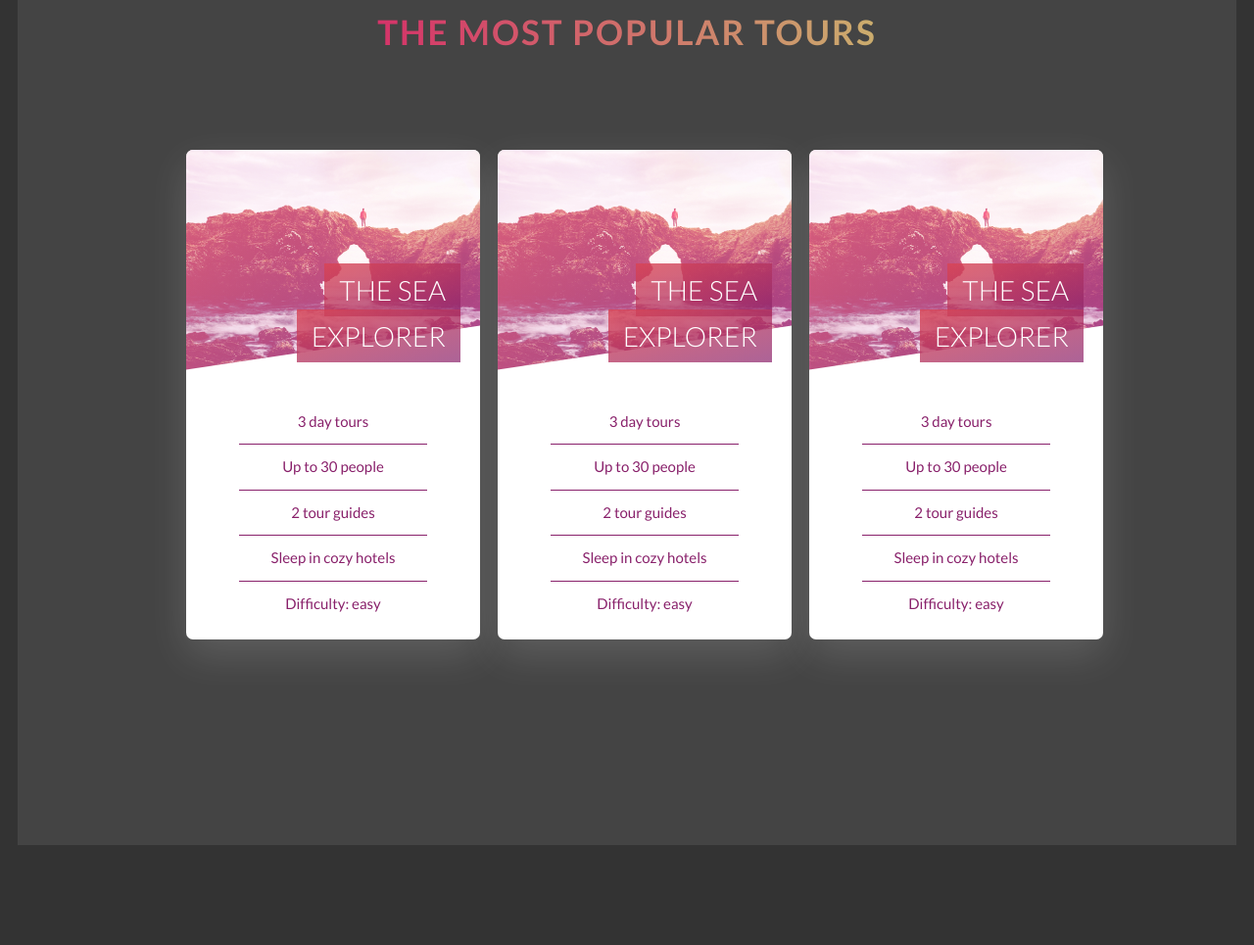
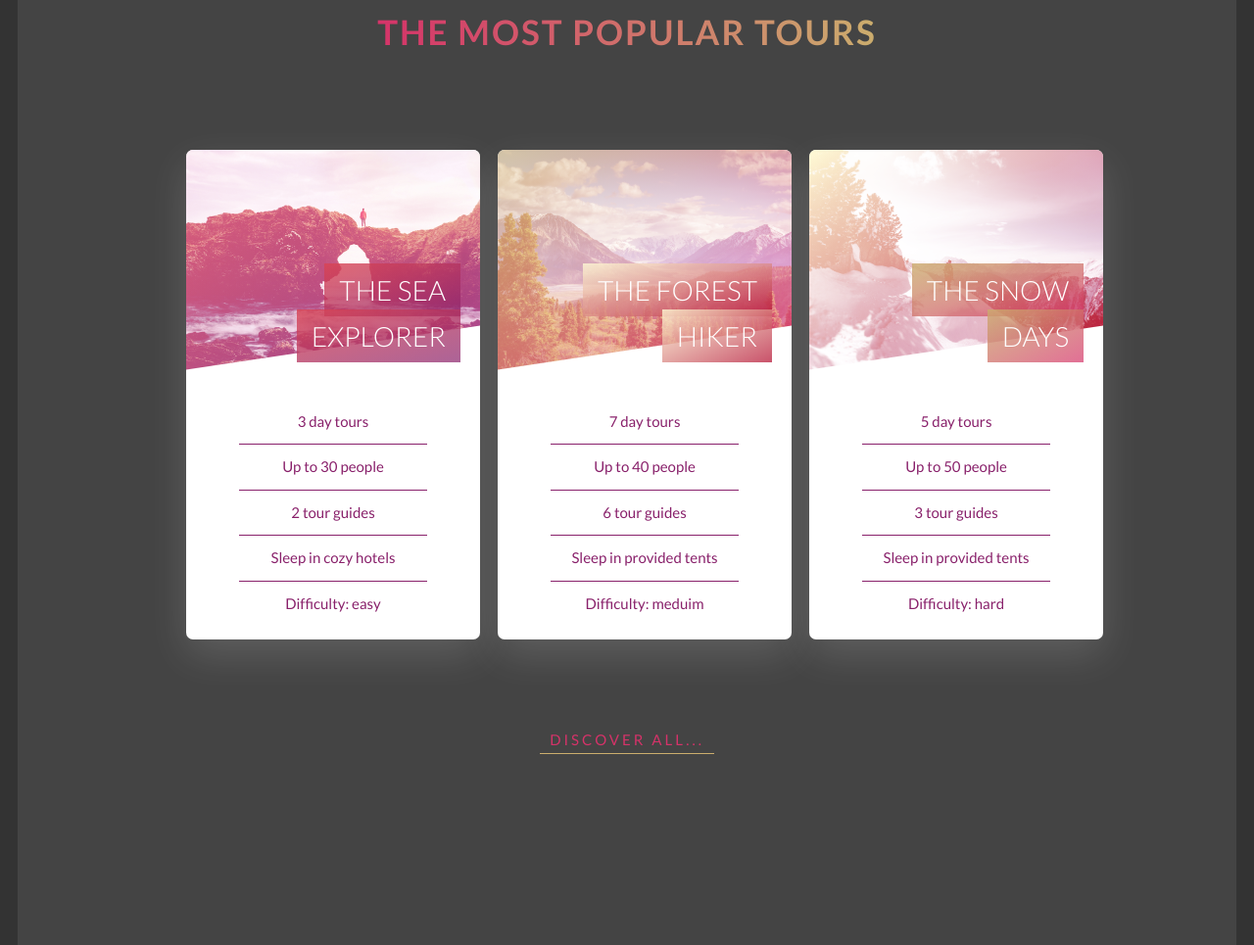
Before and after one commit to Souflogi/WeTravel, a website: page index.html in a window 1280 px wide. Shown: the part 2309-3274 px from the top of the page at 98% size. Before the commit the page ends 3190 px from the top, so only its background shows below. Drawn offline with Linux system fonts and the light colour scheme.

Commit message:
Progress

```diff
--- a/components/_button.scss
+++ b/components/_button.scss
@@ -25,24 +25,33 @@
   }
 
   .btn-text {
-      color: var(--primary-dark);
-      border-bottom: 1px solid var(--primary-light);
+
       padding: .5rem 1rem;
       align-self: flex-start;
-
       font-size: 1.5rem;
       position: relative;
       background: none;
       z-index: 1;
 
-      &:hover{
+      &-1{
+        color: var(--primary-dark);
+        border-bottom: 1px solid var(--primary-light);
+      }
+      &-1:hover{
         color: var(--primary-light);
+      }
+      &-2{
+        padding: 1rem 2rem;
+        color: var(--primary-light);
+        border-bottom: 1px solid var(--primary-light);
+      }
+      &-2:hover{
+        color: var(--primary-dark);
       }
 
       &:before {
         content: "";
         position: absolute;
-        background: var(--primary-dark);
         bottom: 0;
         left: 0;
         right:100%;
@@ -53,4 +62,10 @@
       &:hover:before {
         right: 0;
       }
+      &-1::before{
+        background: var(--primary-dark);
+      }
+      &-2::before{
+        background: var(--primary-light);
+      }
   }
--- a/components/_card.scss
+++ b/components/_card.scss
@@ -66,6 +66,16 @@
                 linear-gradient(to right bottom, var(--color-secondary-light), var(--color-secondary-dark)),
                 url(../img/nat-5.jpg);
         }
+        &--2 {
+            background-image:
+             linear-gradient(to right bottom, var(--primary-light), var(--primary-dark)),
+                url(../img/nat-6.jpg);
+        }
+        &--3 {
+            background-image:
+             linear-gradient(to right bottom, var(--color-tertiary-light), var(--color-tertiary-dark)),
+                url(../img/nat-7.jpg);
+        }
     }
 
     &__heading {
@@ -87,6 +97,14 @@
         &--1 {
             background-image:
                 linear-gradient(to right bottom, rgba(#DA4453, .8), rgba(#89216B, .7));
+        }
+        &--2 {
+            background-image:
+                linear-gradient(to right bottom, rgba(#fffbd5, .8), rgba(#b20a2c, .7));
+        }
+        &--3 {
+            background-image:
+                linear-gradient(to right bottom, rgba(#cbad6d, .8), rgba(#d53369, .7));
         }
     }
 
@@ -112,4 +130,27 @@
             }
         }
     }
+
+    &__cta {
+
+
+
+       position: absolute;
+       top: 50%;
+       left: 50%;
+       transform: translate(-50%,-50%);
+    }
+    &__price-box{
+        text-align: center;
+        margin-bottom: 4rem;
+
+    }
+    &__price-only{
+font-size: 1.4rem;
+text-transform:uppercase;
+    }
+    &__price-value{
+        font-size: 6rem;
+        font-weight: 100;
+    }
 }
--- a/index.html
+++ b/index.html
@@ -52,7 +52,7 @@
           <p class="paragraph">
             Lorem ipsum dolor sit amet consectetur adipisicing elit. Perspiciatis doloremque ipsa aperiam, veritatis
             vitae blanditiis? Vitae .</p>
-          <a href="#" class="btn btn-text"> Learn More &rarr;</a>
+          <a href="#" class="btn btn-text  btn-text-1"> Learn More &rarr;</a>
         </div>
         <div class="col-1-of-2">
           <div class="cropedimg1"></div>
@@ -112,37 +112,15 @@
         </div>
     </section>
 
+
     <section class="section-tours">
       <h2 class="heading-secondary alignS-center u-maring-bottom-big">
         the most popular tours
       </h2>
+
+
       <div class="row">
-        <div class="col-1-of-3">
-          <div class="card">
-            <div class="card__side card__side--front card__side--front-1">
-             <div class="card__picture card__picture--1">
 
-             </div>
-             <h4 class="card__heading">
-               <span class="card__heading-span card__heading-span--1 ">
-                The Sea Explorer
-               </span>
-             </h4>
-             <div class="card__details">
-            <ul>
-              <li>3 day tours</li>
-              <li>Up to 30 people</li>
-              <li>2 tour guides</li>
-              <li>Sleep in cozy hotels</li>
-              <li>Difficulty: easy</li>
-            </ul>
-             </div>
-            </div>
-            <div class="card__side card__side--back card__side--back-1">
-              Back
-            </div>
-          </div>
-        </div>
 
         <div class="col-1-of-3">
           <div class="card">
@@ -165,40 +143,97 @@
                 </ul>
               </div>
             </div>
-            <div class="card__side card__side--back card__side--back-1">
-              Back
+            <div class=" card__side card__side--back card__side--back-1">
+              <div class="card__cta">
+                <div class="card__price-box">
+                  <p class="card__price-only">Only</p>
+                  <p class="card__price-value">$200</p>
+                </div>
+                <a href="#" class="card__btn btn btn-text btn-text-2">
+                  GO FOR IT!
+                </a>
+
+              </div>
             </div>
           </div>
         </div>
 
         <div class="col-1-of-3">
           <div class="card">
-            <div class="card__side card__side--front card__side--front-1">
-             <div class="card__picture card__picture--1">
+            <div class="card__side card__side--front card__side--front-2">
+              <div class="card__picture card__picture--2">
 
               </div>
               <h4 class="card__heading">
-               <span class="card__heading-span card__heading-span--1 ">
-                The Sea Explorer
+                <span class="card__heading-span card__heading-span--2 ">
+                  The Forest Hiker
                 </span>
               </h4>
               <div class="card__details">
                 <ul>
-              <li>3 day tours</li>
-              <li>Up to 30 people</li>
-              <li>2 tour guides</li>
-              <li>Sleep in cozy hotels</li>
-              <li>Difficulty: easy</li>
+                  <li>7 day tours</li>
+                  <li>Up to 40 people</li>
+                  <li>6 tour guides</li>
+                  <li>Sleep in provided tents</li>
+                  <li>Difficulty: meduim</li>
                 </ul>
               </div>
             </div>
-            <div class="card__side card__side--back card__side--back-1">
-              Back
+            <div class=" card__side card__side--back card__side--back-2">
+              <div class="card__cta">
+                <div class="card__price-box">
+                  <p class="card__price-only">Only</p>
+                  <p class="card__price-value">$497</p>
+                </div>
+                <a href="#" class="card__btn btn btn-text btn-text-2">
+                  GO FOR IT!
+                </a>
+
+              </div>
             </div>
           </div>
         </div>
 
+        <div class="col-1-of-3">
+          <div class="card">
+            <div class="card__side card__side--front card__side--front-3">
+              <div class="card__picture card__picture--3">
 
+              </div>
+              <h4 class="card__heading">
+                <span class="card__heading-span card__heading-span--3 ">
+                  The Snow Days
+                </span>
+              </h4>
+              <div class="card__details">
+                <ul>
+                  <li>5 day tours</li>
+                  <li>Up to 50 people</li>
+                  <li>3 tour guides</li>
+                  <li>Sleep in provided tents</li>
+                  <li>Difficulty: hard</li>
+                </ul>
+              </div>
+            </div>
+            <div class=" card__side card__side--back card__side--back-3">
+              <div class="card__cta">
+                <div class="card__price-box">
+                  <p class="card__price-only">Only</p>
+                  <p class="card__price-value">$200</p>
+                </div>
+                <a href="#" class="card__btn btn btn-text btn-text-2">
+                  GO FOR IT!
+                </a>
+
+              </div>
+            </div>
+          </div>
+        </div>
+
+      </div>
+
+      <div class="alignS-center u-maring-bottom-big">
+          <a href="#" class="btn btn-text btn-text-1">Discover All...</a>
         </div>
     </section>
   </main>
```
Also changed, not shown: css/style.css. Lines whose indentation alone changed are shown as unchanged.
